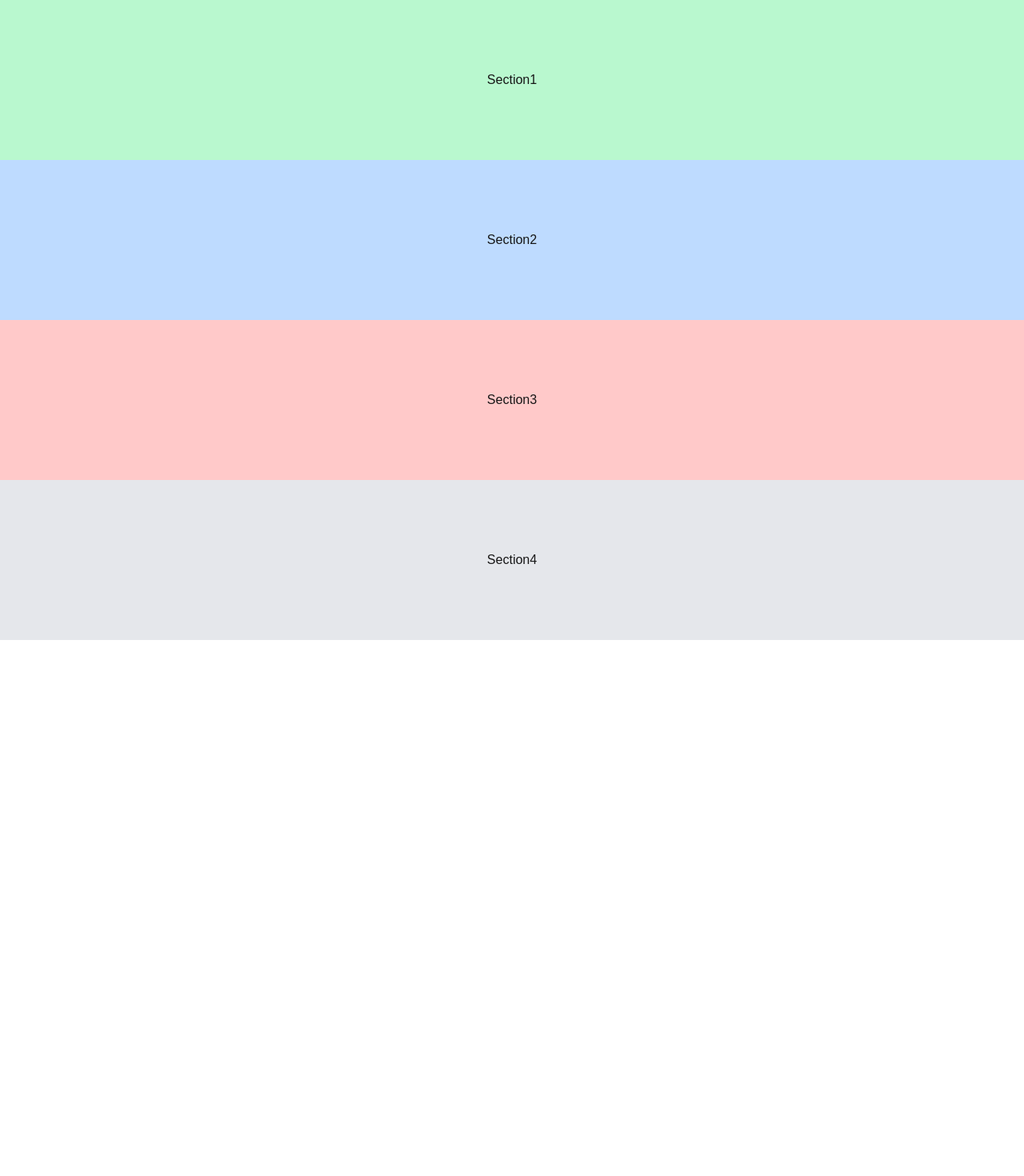
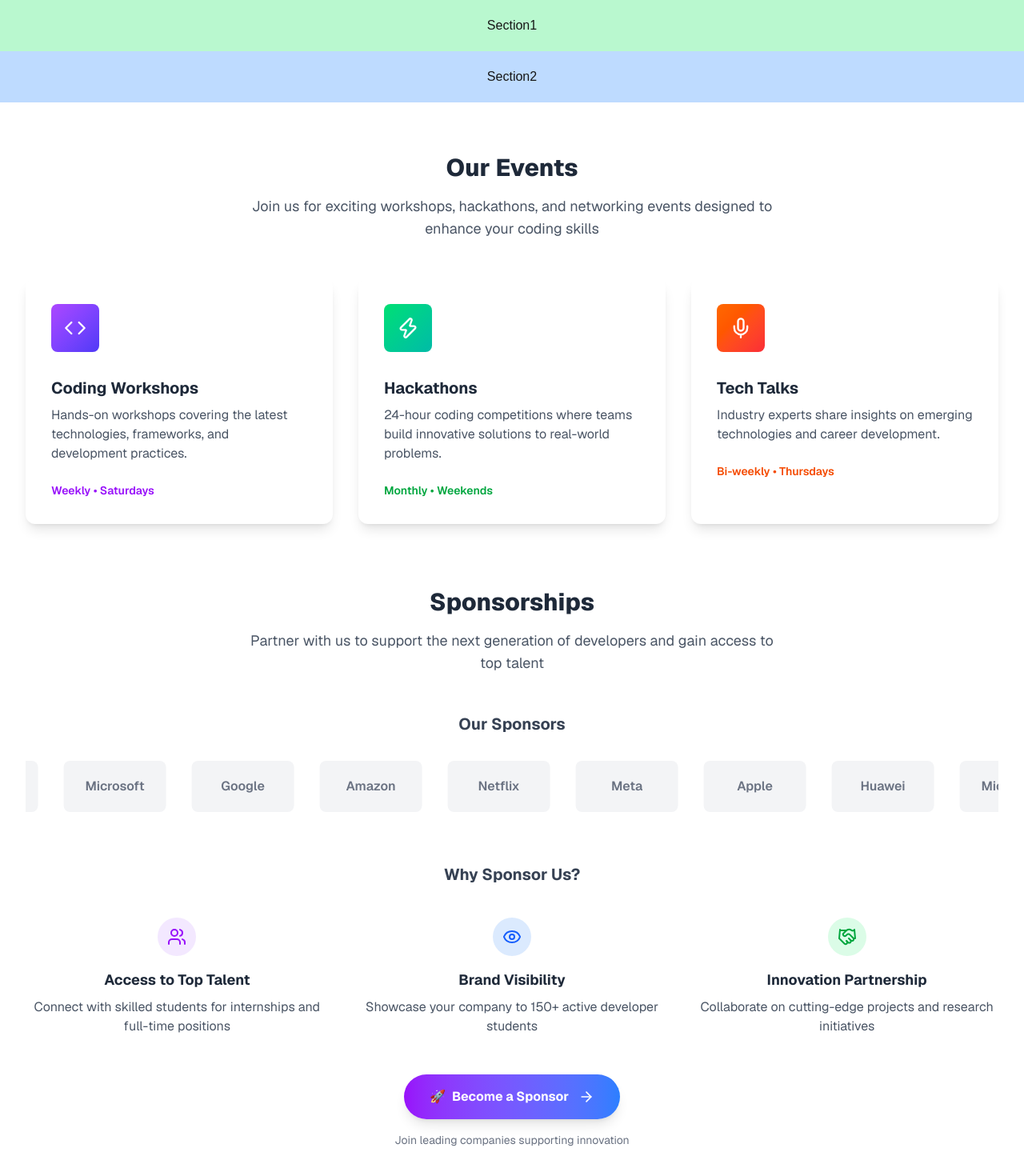
Before and after one commit to HSD-Istinye/hsd-website, a Next.js app in the folder hsd-istinye/: page / in a window 1280 px wide. Shown: the top 1470 px of the page at 80% size. Before the commit the page ends 800 px from the top, so only its background shows below. Built offline with nearby package versions, Linux system fonts and the light colour scheme.

Commit message:
Update section-3.tsx

```diff
--- a/hsd-istinye/src/app/section-3.tsx
+++ b/hsd-istinye/src/app/section-3.tsx
@@ -1,5 +1,152 @@
+import React from 'react';
+import { Code, Zap, Mic, Users, Eye, Handshake, ArrowRight } from 'lucide-react';
 
+interface SponsorLogoProps {
+  name: string;
+}
 
-export default function Section3() {
-  return (<div className="bg-red-200 p-5 text-center h-full flex items-center justify-center">Section3</div>);
-}
+const SponsorLogo: React.FC<SponsorLogoProps> = ({ name }) => (
+  <div className="flex-shrink-0 flex items-center justify-center h-16 w-32 bg-gray-100 rounded-lg mx-4">
+    <span className="text-gray-500 font-semibold">{name}</span>
+  </div>
+);
+
+const Section3: React.FC = () => {
+  const sponsors: string[] = ["Meta", "Apple", "Huawei", "Microsoft", "Google", "Amazon", "Netflix"];
+
+  return (
+    <>
+      <style>{`
+        @keyframes scroll {
+          0% { transform: translateX(0); }
+          100% { transform: translateX(calc(-100% - 1rem * ${sponsors.length})); }
+        }
+        .animate-scroll {
+          animation: scroll 30s linear infinite;
+        }
+        .group:hover .animate-scroll {
+          animation-play-state: paused;
+        }
+      `}</style>
+
+      <div className="bg-white font-sans text-gray-800 py-16 px-4 sm:px-6 lg:px-8">
+        <div className="max-w-7xl mx-auto">
+
+          {/* Our Events Section */}
+          <section className="text-center mb-20">
+            <h2 className="text-3xl font-extrabold mb-4">Our Events</h2>
+            <p className="max-w-2xl mx-auto text-lg text-gray-600">
+              Join us for exciting workshops, hackathons, and networking events designed to enhance your coding skills
+            </p>
+
+            <div className="mt-12 grid gap-8 md:grid-cols-2 lg:grid-cols-3">
+              {/* Card 1: Coding Workshops */}
+              <div className="bg-white rounded-xl shadow-lg p-8 text-left transform hover:-translate-y-2 transition-transform duration-300">
+                <div className="p-4 rounded-lg bg-gradient-to-br from-purple-500 to-indigo-600 inline-block mb-6">
+                  <Code className="text-white" size={28} />
+                </div>
+                <h3 className="text-xl font-bold mb-2">Coding Workshops</h3>
+                <p className="text-gray-600 mb-6">
+                  Hands-on workshops covering the latest technologies, frameworks, and development practices.
+                </p>
+                <div className="text-sm">
+                  <span className="text-purple-600 font-semibold">Weekly • Saturdays</span>
+                </div>
+              </div>
+
+              {/* Card 2: Hackathons */}
+              <div className="bg-white rounded-xl shadow-lg p-8 text-left transform hover:-translate-y-2 transition-transform duration-300">
+                <div className="p-4 rounded-lg bg-gradient-to-br from-green-400 to-teal-500 inline-block mb-6">
+                  <Zap className="text-white" size={28} />
+                </div>
+                <h3 className="text-xl font-bold mb-2">Hackathons</h3>
+                <p className="text-gray-600 mb-6">
+                  24-hour coding competitions where teams build innovative solutions to real-world problems.
+                </p>
+                <div className="text-sm">
+                  <span className="text-green-600 font-semibold">Monthly • Weekends</span>
+                </div>
+              </div>
+
+              {/* Card 3: Tech Talks */}
+              <div className="bg-white rounded-xl shadow-lg p-8 text-left transform hover:-translate-y-2 transition-transform duration-300">
+                <div className="p-4 rounded-lg bg-gradient-to-br from-orange-500 to-red-500 inline-block mb-6">
+                  <Mic className="text-white" size={28} />
+                </div>
+                <h3 className="text-xl font-bold mb-2">Tech Talks</h3>
+                <p className="text-gray-600 mb-6">
+                  Industry experts share insights on emerging technologies and career development.
+                </p>
+                <div className="text-sm">
+                  <span className="text-orange-600 font-semibold">Bi-weekly • Thursdays</span>
+                </div>
+              </div>
+            </div>
+          </section>
+
+          {/* Sponsorships Section */}
+          <section className="text-center">
+            <h2 className="text-3xl font-extrabold mb-4">Sponsorships</h2>
+            <p className="max-w-2xl mx-auto text-lg text-gray-600 mb-12">
+              Partner with us to support the next generation of developers and gain access to top talent
+            </p>
+
+            {/* Our Sponsors - Sliding Marquee */}
+            <div className="mb-16">
+              <h3 className="text-xl font-bold text-gray-700 mb-8">Our Sponsors</h3>
+              <div className="relative w-full overflow-hidden group">
+                <div className="flex w-max animate-scroll">
+                  {/* Render logos twice for a seamless loop */}
+                  {[...sponsors, ...sponsors].map((sponsor, index) => (
+                    <SponsorLogo key={`${sponsor}-${index}`} name={sponsor} />
+                  ))}
+                </div>
+              </div>
+            </div>
+
+            {/* Why Sponsor Us? */}
+            <div className="mb-12">
+              <h3 className="text-xl font-bold text-gray-700 mb-10">Why Sponsor Us?</h3>
+              <div className="grid md:grid-cols-3 gap-10 text-left">
+                <div className="flex flex-col items-center text-center">
+                  <div className="p-3 bg-purple-100 rounded-full mb-4">
+                    <Users className="text-purple-600" size={24} />
+                  </div>
+                  <h4 className="text-lg font-bold mb-2">Access to Top Talent</h4>
+                  <p className="text-gray-600">Connect with skilled students for internships and full-time positions</p>
+                </div>
+                <div className="flex flex-col items-center text-center">
+                  <div className="p-3 bg-blue-100 rounded-full mb-4">
+                    <Eye className="text-blue-600" size={24} />
+                  </div>
+                  <h4 className="text-lg font-bold mb-2">Brand Visibility</h4>
+                  <p className="text-gray-600">Showcase your company to 150+ active developer students</p>
+                </div>
+                <div className="flex flex-col items-center text-center">
+                  <div className="p-3 bg-green-100 rounded-full mb-4">
+                    <Handshake className="text-green-600" size={24} />
+                  </div>
+                  <h4 className="text-lg font-bold mb-2">Innovation Partnership</h4>
+                  <p className="text-gray-600">Collaborate on cutting-edge projects and research initiatives</p>
+                </div>
+              </div>
+            </div>
+
+            {/* Call to Action */}
+            <div className="mt-12">
+              <button className="bg-gradient-to-r from-purple-600 to-blue-500 hover:from-purple-700 hover:to-blue-600 text-white font-bold py-4 px-8 rounded-full shadow-lg transform hover:scale-105 transition-all duration-300 flex items-center justify-center mx-auto">
+                <span role="img" aria-label="rocket" className="mr-2">🚀</span>
+                Become a Sponsor
+                <ArrowRight className="ml-3" size={20} />
+              </button>
+              <p className="text-gray-500 mt-4 text-sm">Join leading companies supporting innovation</p>
+            </div>
+          </section>
+
+        </div>
+      </div>
+    </>
+  );
+};
+
+export default Section3;
```
